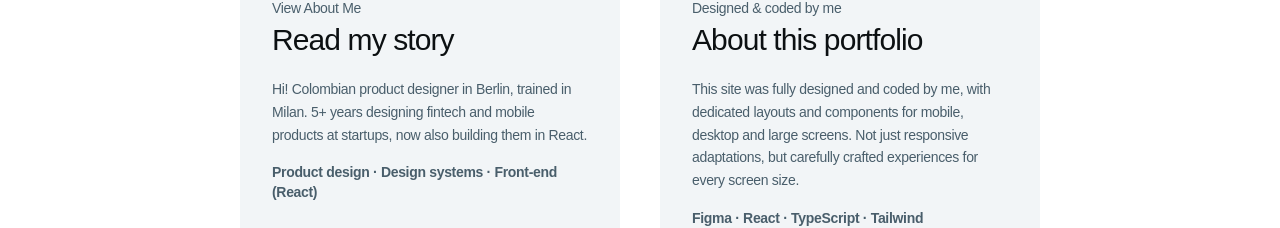
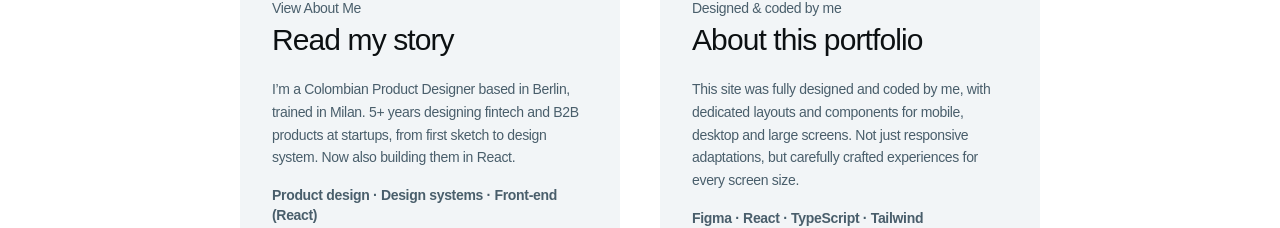
Before and after one commit to ale-almonacid/web-portfolio, a React (Vite) app: page / in a window 1280 px wide. Shown: the part 3101-3329 px from the top of the page. Built offline with nearby package versions, Linux system fonts and the light colour scheme.

Commit message:
fixing text

```diff
--- a/src/pages/HomePage.tsx
+++ b/src/pages/HomePage.tsx
@@ -58,7 +58,7 @@ function HomePage() {
         <CardCTA
     eyebrow="View About Me"
     title="Read my story"
-    description="Hi! Colombian product designer in Berlin, trained in Milan. 5+ years designing fintech and mobile products at startups, now also building them in React."
+    description="I’m a Colombian Product Designer based in Berlin, trained in Milan. 5+ years designing fintech and B2B products at startups, from first sketch to design system. Now also building them in React."
     tags="Product design · Design systems · Front-end (React)"
     to="/about-me"
   />
```
